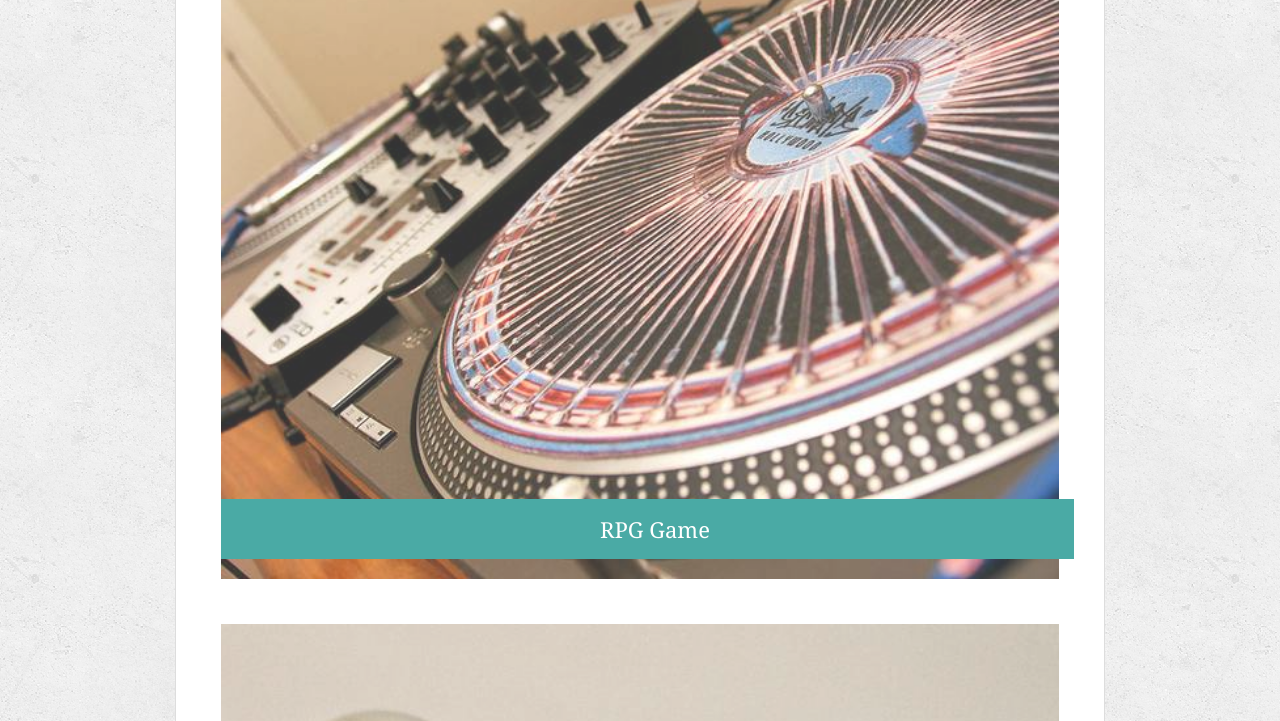
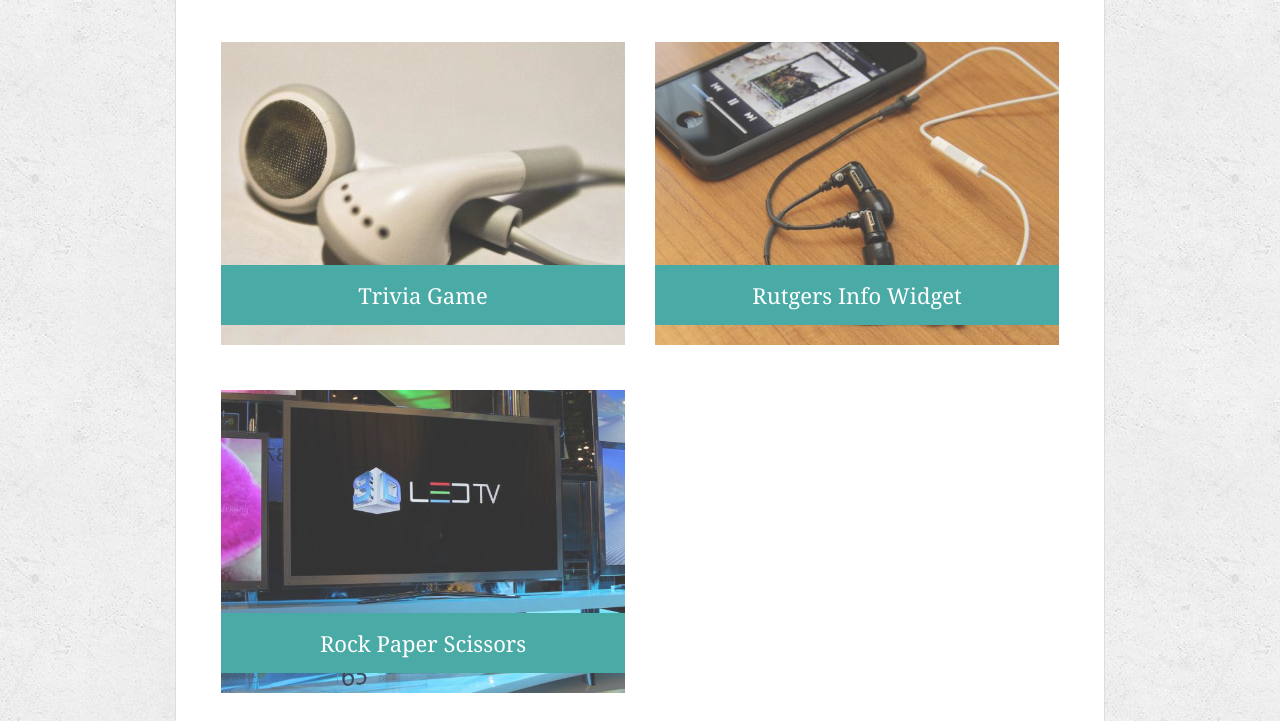
Before and after one commit to vish51777/Bootstrap-Portfolio, a plain HTML site: page portfolio.html in a window 1280 px wide. Shown: the part 579-1300 px from the top of the page. Drawn offline with nearby package versions, Linux system fonts and the light colour scheme.

Commit message:
final portfolio

```diff
--- a/assets/css/style.css
+++ b/assets/css/style.css
@@ -43,6 +43,7 @@ body {
     font-size: 30px;
     line-height: 49px;
     border-bottom: 3px solid #dddddd;
+    width: 100%;
   }
 
   h2,
@@ -139,14 +140,15 @@ body {
   .work {
     position: relative;
     float: left;
-    width: 274px;
+    /* width: 274px; */
     margin: 20px 0 25px;
     overflow: auto;
+    /* padding: 15px; */
   }
 
-  .work:nth-child(even) {
+  /* .work:nth-child(even) {
     margin-right: 40px;
-  }
+  } */
 
   .work img {
     width: 100%;
@@ -157,7 +159,7 @@ body {
   .work h3 {
     position: absolute;
     bottom: 20px;
-    width: 100%;
+    width: calc(100% - 30px);
     padding: 15px;
     margin-bottom: 0;
     font-weight: 300;
@@ -180,6 +182,7 @@ body {
 
   #contact-form ul {
     margin-bottom: 20px;
+    list-style-type: none;
   }
 
   #contact-form li {
--- a/portfolio.html
+++ b/portfolio.html
@@ -34,22 +34,22 @@
 
         <h3>Word Guess</h3>
       </div>
-      <div class="work col-sm-12">
+      <div class="work col-sm-12 col-md-6">
         <img src="assets/images/technics-q-c-640-480-2.jpg" alt="RPG Game">
 
         <h3>RPG Game</h3>
       </div>
-      <div class="work col-sm-12">
+      <div class="work col-sm-12 col-md-6">
         <img src="assets/images/technics-q-c-640-480-5.jpg" alt="Trivia Game">
 
         <h3>Trivia Game</h3>
       </div>
-      <div class="work col-sm-12">
+      <div class="work col-sm-12 col-md-6">
         <img src="assets/images/technics-q-c-640-480-7.jpg" alt="Rutgers Info Widget">
 
         <h3>Rutgers Info Widget</h3>
       </div>
-      <div class="work col-sm-12">
+      <div class="work col-sm-12 col-md-6">
         <img src="assets/images/technics-q-c-640-480-9.jpg" alt="Rock Paper Scissors">
 
         <h3>Rock Paper Scissors</h3>
```
Also changed, not shown: index.html (+1 -1 lines).
